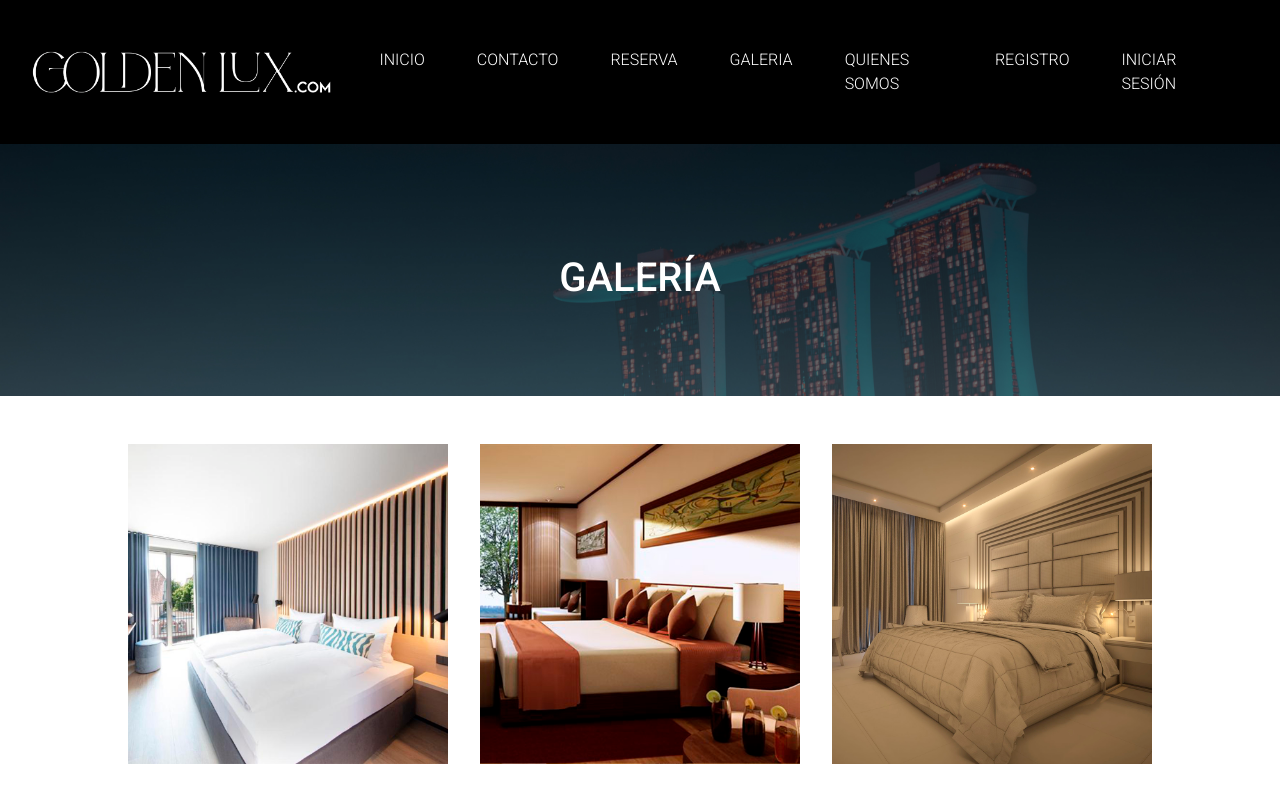
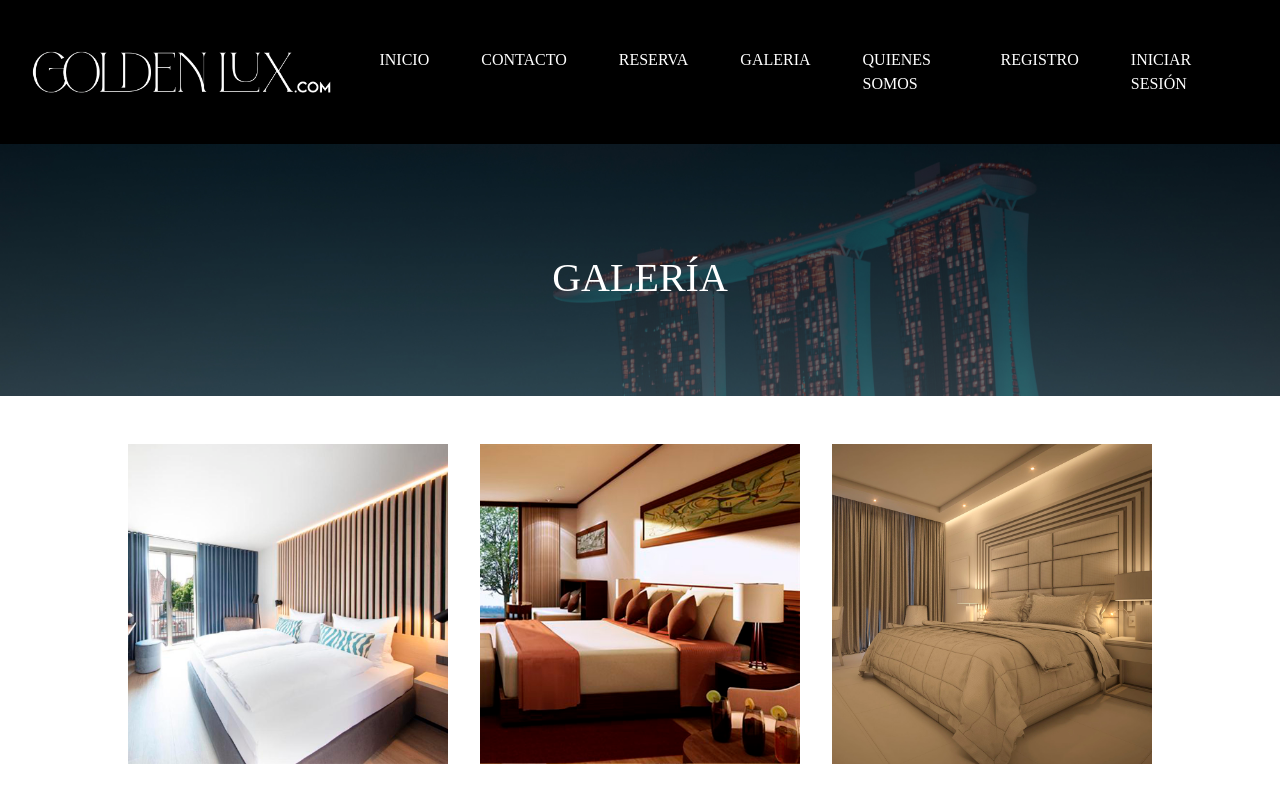
Before and after one commit to GianlucaR34/Proyecto3-FrontEnd, a React (Vite) app: page /galery in a window 1280 px wide. Shown: the top 794 px of the page. Built offline with nearby package versions, Linux system fonts and the light colour scheme.

Commit message:
tipografias corregidas

```diff
--- a/src/css/Contactos.css
+++ b/src/css/Contactos.css
@@ -10,6 +10,7 @@
 	margin: 3rem;
 	display: flex;
 	justify-content: space-between;
+	font-family: Cardo, 'Cardo Fallback';
 }
 .contact-form {
 	width: 45%;
@@ -23,9 +24,10 @@
 .contact-form label {
 	display: block;
 	margin-bottom: 2rem;
-	font-family: 'Roboto', sans-serif;
-	font-weight: 300;
-	font-style: normal;
+	font-family: Cardo, 'Cardo Fallback';
+
+	font-style: italic;
+	font-size: 50px;
 	font-size: 1rem;
 }
 
@@ -47,6 +49,7 @@
 	cursor: pointer;
 	font-size: 1rem;
 	box-shadow: 0 4px 8px rgba(0, 0, 0, 0.4);
+	font-family: Cardo, 'Cardo Fallback';
 }
 
 .contact-form button:hover {
--- a/src/css/ErrorPage.css
+++ b/src/css/ErrorPage.css
@@ -4,6 +4,7 @@
 	display: flex;
 	align-items: center;
 	justify-content: center;
+	font-family: Cardo, 'Cardo Fallback';
 }
 
 .imagen-fondo {
--- a/src/css/Galeria.css
+++ b/src/css/Galeria.css
@@ -13,7 +13,7 @@
 	transform: translate(-50%, -50%);
 	padding: 10px;
 	font-size: 2rem;
-	font-family: 'Roboto', sans-serif;
+	font-family: Cardo, 'Cardo Fallback';
 	font-weight: 100;
 	color: white;
 }
--- a/src/css/ModalForm.css
+++ b/src/css/ModalForm.css
@@ -8,6 +8,7 @@
 	display: flex;
 	justify-content: center;
 	align-items: center;
+	font-family: Cardo, 'Cardo Fallback';
 }
 
 .modalForm {
--- a/src/css/Nav.css
+++ b/src/css/Nav.css
@@ -29,7 +29,7 @@ body {
 .NavList {
 	list-style: none;
 	display: flex;
-	font-family: 'Roboto', sans-serif;
+	font-family: Cardo, 'Cardo Fallback';
 	font-weight: 300;
 	font-style: normal;
 	font-size: 1rem;
```
